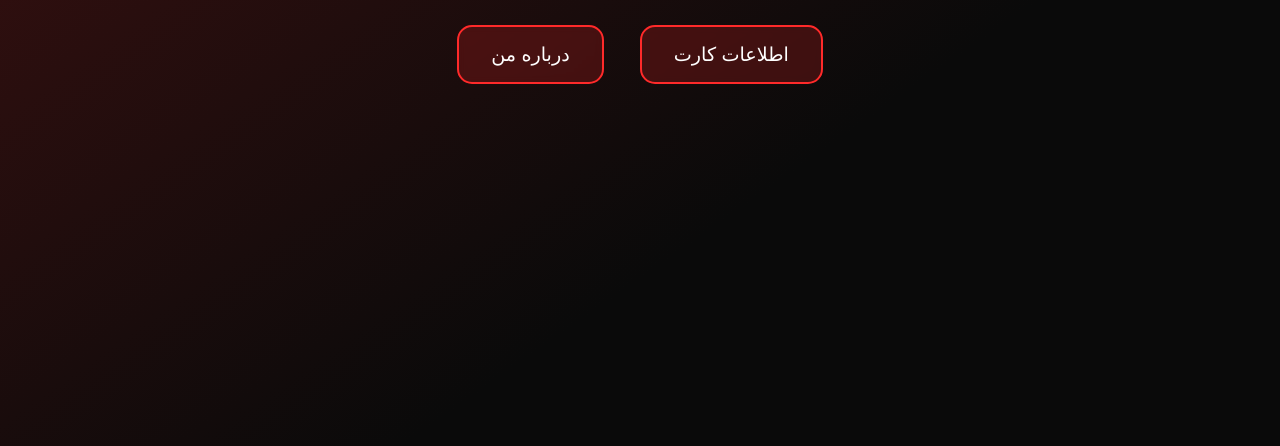
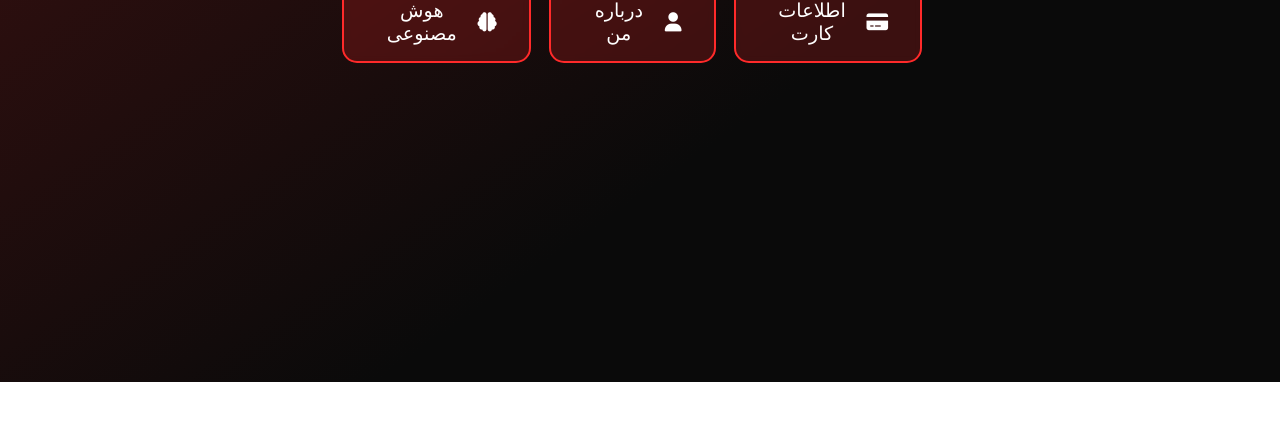
Before and after one commit to amirabolfazle/api, a plain HTML site: page index.html in a window 1280 px wide. Shown: the part 418-864 px from the top of the page. After the commit the page ends 800 px from the top, so only its background shows below. Drawn offline with Linux system fonts and the light colour scheme; a web font is replaced by a local one.

Commit message:
Update index.html

```diff
--- a/index.html
+++ b/index.html
@@ -17,6 +17,7 @@
 
     * {
       font-family: 'Shabnam', sans-serif;
+      box-sizing: border-box;
     }
 
     body {
@@ -47,16 +48,31 @@
       border-radius: 15px;
       color: white;
       cursor: pointer;
-      margin: 1rem;
+      margin: 0.5rem;
       font-size: 1.2rem;
       transition: 0.3s;
       backdrop-filter: blur(4px);
+      width: 100%;
+      display: flex;
+      justify-content: center;
+      align-items: center;
+      gap: 10px;
     }
 
     .btn:hover {
       background: rgba(255, 42, 42, 0.3);
       box-shadow: 0 0 15px var(--red);
       transform: scale(1.05);
+    }
+
+    table {
+      width: 100%;
+      max-width: 600px;
+    }
+
+    td {
+      min-width: 180px;
+      padding: 0.5rem;
     }
 
     .modal {
@@ -176,8 +192,21 @@
 
   <table>
     <tr>
-      <td><button class="btn" id="btn1" onclick="openModal('code')">Card Info</button></td>
-      <td><button class="btn" id="btn2" onclick="openModal('aboutme')">About Me</button></td>
+      <td>
+        <button class="btn" id="btn1" onclick="openModal('code')">
+          <i class="fas fa-credit-card"></i> <span id="btn1Text">Card Info</span>
+        </button>
+      </td>
+      <td>
+        <button class="btn" id="btn2" onclick="openModal('aboutme')">
+          <i class="fas fa-user"></i> <span id="btn2Text">About Me</span>
+        </button>
+      </td>
+      <td>
+        <button class="btn" id="btn3" onclick="openModal('ai')">
+          <i class="fas fa-brain"></i> <span id="btn3Text">AI</span>
+        </button>
+      </td>
     </tr>
   </table>
 
@@ -190,24 +219,22 @@
   <div class="modal" id="code" onclick="closeModal(event, 'code')">
     <div class="modal-content">
       <h3 id="codeTitle"><i class="fas fa-credit-card-alt"></i> Card Info API</h3>
-      <h6 id="desc1">برای دریافت اطلاعات مرتبط با کارت بانکی از طریق شماره کارت باید با متد زیر ریکوئست بزنید</h6>
+      <h6 id="desc1"></h6>
 
-      <!-- Codebox 1 -->
       <div class="codebox">
         <div class="topbar">
           <span>code.py</span>
-          <button class="copy-btn" onclick="copyCode(this, 'code1')"><i class="fas fa-copy"></i> <span class="copy-text">کپی</span></button>
+          <button class="copy-btn" onclick="copyCode(this, 'code1')"><i class="fas fa-copy"></i> <span class="copy-text"></span></button>
         </div>
         <div class="codearea" id="code1">GET https://api.amirabolfazl.ir/card?card=6037991712345678</div>
       </div>
 
-      <h6 id="desc2">خروجی مشابه زیر خواهد بود</h6>
+      <h6 id="desc2"></h6>
 
-      <!-- Codebox 2 -->
       <div class="codebox">
         <div class="topbar">
           <span>response.json</span>
-          <button class="copy-btn" onclick="copyCode(this, 'code2')"><i class="fas fa-copy"></i> <span class="copy-text">کپی</span></button>
+          <button class="copy-btn" onclick="copyCode(this, 'code2')"><i class="fas fa-copy"></i> <span class="copy-text"></span></button>
         </div>
         <div class="codearea" id="code2">{
   "status": 200,
@@ -221,25 +248,50 @@
     </div>
   </div>
 
+  <div class="modal" id="ai" onclick="closeModal(event, 'ai')">
+    <div class="modal-content">
+      <h3 id="aiTitle"></h3>
+      <h6 id="aiDesc1"></h6>
+
+      <div class="codebox">
+        <div class="topbar">
+          <span>code.py</span>
+          <button class="copy-btn" onclick="copyCode(this, 'code3')"><i class="fas fa-copy"></i> <span class="copy-text"></span></button>
+        </div>
+        <div class="codearea" id="code3">GET https://api.amirabolfazl.ir/ai/summarize?text=سلام%20چه%20خبر؟%20خوبی؟%20سلامتی؟</div>
+      </div>
+
+      <h6 id="aiParams"></h6>
+      <div class="codebox">
+        <div class="topbar">
+          <span>parameters.txt</span>
+          <button class="copy-btn" onclick="copyCode(this, 'code4')"><i class="fas fa-copy"></i> <span class="copy-text"></span></button>
+        </div>
+        <div class="codearea" id="aiParamText">text: string</div>
+      </div>
+      <h6 id="desc3"></h6>
+      <h6 id="aiOutput"></h6>
+      <div class="codebox">
+        <div class="topbar">
+          <span>response.json</span>
+          <button class="copy-btn" onclick="copyCode(this, 'code5')"><i class="fas fa-copy"></i> <span class="copy-text"></span></button>
+        </div>
+        <div class="codearea" id="code5">{
+  "status": 200,
+  "result": "سلام خوبی؟"
+}</div>
+      </div>
+    </div>
+  </div>
+
   <script>
     let lang = 'fa';
     const langTexts = {
-      title: {
-        fa: "API های امیرابوالفضل",
-        en: "Amirabolfazl's APIs"
-      },
-      btn1: {
-        fa: "اطلاعات کارت",
-        en: "Card Info"
-      },
-      btn2: {
-        fa: "درباره من",
-        en: "About Me"
-      },
-      codeTitle: {
-        fa: "API اطلاعات کارت",
-        en: "Card Info API"
-      },
+      title: { fa: "API های امیرابوالفضل", en: "Amirabolfazl's APIs" },
+      btn1: { fa: "اطلاعات کارت", en: "Card Info" },
+      btn2: { fa: "درباره من", en: "About Me" },
+      btn3: { fa: "هوش مصنوعی", en: "AI" },
+      codeTitle: { fa: "API اطلاعات کارت", en: "Card Info API" },
       desc1: {
         fa: "برای دریافت اطلاعات مرتبط با کارت بانکی از طریق شماره کارت باید با متد زیر ریکوئست بزنید",
         en: "To get bank card info by card number, send a request to the following endpoint:"
@@ -248,18 +300,29 @@
         fa: "خروجی مشابه زیر خواهد بود",
         en: "The response will look like this"
       },
-      langLabel: {
-        fa: "فارسی",
-        en: "English"
+      desc3: {
+        fa: "خروجی مشابه زیر خواهد بود",
+        en: "The response will look like this"
       },
-      copy: {
-        fa: "کپی",
-        en: "Copy"
+      aiTitle: {
+        fa: "API خلاصه‌سازی متن هوش مصنوعی",
+        en: "AI Text Summarization API"
       },
-      copied: {
-        fa: "کپی شد!",
-        en: "Copied!"
-      }
+      aiDesc1: {
+        fa: "برای خلاصه‌سازی متن به آدرس زیر ریکوئست بزنید",
+        en: "To summarize a text, send a request to the following endpoint:"
+      },
+      aiParams: {
+        fa: "پارامترها",
+        en: "Parameters"
+      },
+      aiOutput: {
+        fa: "خروجی مشابه زیر خواهد بود",
+        en: "The response will look like this"
+      },
+      langLabel: { fa: "فارسی", en: "English" },
+      copy: { fa: "کپی", en: "Copy" },
+      copied: { fa: "کپی شد!", en: "Copied!" }
     };
 
     function updateTexts() {
@@ -268,13 +331,21 @@
       document.documentElement.dir = lang === 'fa' ? 'rtl' : 'ltr';
 
       document.getElementById('title').innerText = t.title[lang];
-      document.getElementById('btn1').innerText = t.btn1[lang];
-      document.getElementById('btn2').innerText = t.btn2[lang];
+      document.getElementById('btn1Text').innerText = t.btn1[lang];
+      document.getElementById('btn2Text').innerText = t.btn2[lang];
+      document.getElementById('btn3Text').innerText = t.btn3[lang];
       document.getElementById('codeTitle').innerHTML = `<i class="fas fa-credit-card-alt"></i> ${t.codeTitle[lang]}`;
       document.getElementById('desc1').innerText = t.desc1[lang];
       document.getElementById('desc2').innerText = t.desc2[lang];
+      document.getElementById('desc3').innerText = t.desc3[lang];
       document.getElementById('langLabel').innerText = t.langLabel[lang];
       document.querySelectorAll('.copy-text').forEach(el => el.innerText = t.copy[lang]);
+
+      document.getElementById('aiTitle').innerHTML = `<i class=\"fas fa-list-alt\"></i> ${t.aiTitle[lang]}`;
+      document.getElementById('aiDesc1').innerText = t.aiDesc1[lang];
+      document.getElementById('aiParams').innerText = t.aiParams[lang];
+      document.getElementById('aiParamText').innerText = t.aiParamText[lang];
+      document.getElementById('aiOutput').innerText = t.aiOutput[lang];
     }
 
     function toggleLang() {
```
